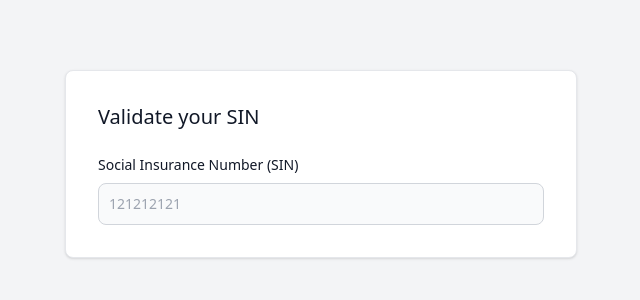
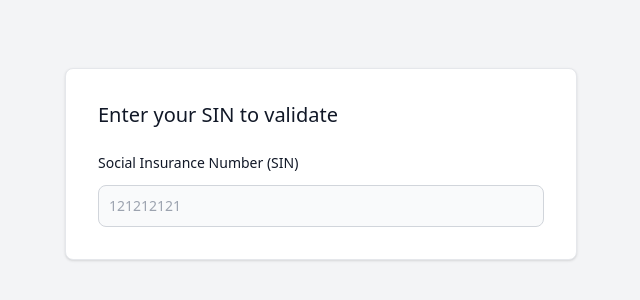
Before and after one commit to nicholedlc/sin-validator, a SvelteKit app: page / in a window 1280 px wide. Shown: the part 236-536 px from the top of the page, without its empty margins (319-959 px from the left). Built offline with nearby package versions, Linux system fonts and the light colour scheme.

Commit message:
Replace emojis with svg icons

```diff
--- /dev/null
+++ b/src/components/Icon.svelte
@@ -0,0 +1,17 @@
+<script module lang="ts">
+  export type CardProps = { name: string, styleClass: string };
+</script>
+
+<script lang="ts">
+  const { name, styleClass }: CardProps = $props()
+</script>
+
+<div>
+  <svg xmlns="http://www.w3.org/2000/svg" viewBox="0 0 24 24" fill="currentColor" class={styleClass}>
+    {#if name === "check-badge"}
+      <path fill-rule="evenodd" d="M8.603 3.799A4.49 4.49 0 0 1 12 2.25c1.357 0 2.573.6 3.397 1.549a4.49 4.49 0 0 1 3.498 1.307 4.491 4.491 0 0 1 1.307 3.497A4.49 4.49 0 0 1 21.75 12a4.49 4.49 0 0 1-1.549 3.397 4.491 4.491 0 0 1-1.307 3.497 4.491 4.491 0 0 1-3.497 1.307A4.49 4.49 0 0 1 12 21.75a4.49 4.49 0 0 1-3.397-1.549 4.49 4.49 0 0 1-3.498-1.306 4.491 4.491 0 0 1-1.307-3.498A4.49 4.49 0 0 1 2.25 12c0-1.357.6-2.573 1.549-3.397a4.49 4.49 0 0 1 1.307-3.497 4.49 4.49 0 0 1 3.497-1.307Zm7.007 6.387a.75.75 0 1 0-1.22-.872l-3.236 4.53L9.53 12.22a.75.75 0 0 0-1.06 1.06l2.25 2.25a.75.75 0 0 0 1.14-.094l3.75-5.25Z" clip-rule="evenodd" />
+    {:else if name === "x-circle"}
+      <path fill-rule="evenodd" d="M12 2.25c-5.385 0-9.75 4.365-9.75 9.75s4.365 9.75 9.75 9.75 9.75-4.365 9.75-9.75S17.385 2.25 12 2.25Zm-1.72 6.97a.75.75 0 1 0-1.06 1.06L10.94 12l-1.72 1.72a.75.75 0 1 0 1.06 1.06L12 13.06l1.72 1.72a.75.75 0 1 0 1.06-1.06L13.06 12l1.72-1.72a.75.75 0 1 0-1.06-1.06L12 10.94l-1.72-1.72Z" clip-rule="evenodd" />
+    {/if}
+  </svg>
+</div>
--- a/src/components/TextInput.svelte
+++ b/src/components/TextInput.svelte
@@ -2,6 +2,7 @@
   import type { FormEventHandler } from "svelte/elements";
   import { luhnCheck } from "$lib/luhnCheck";
   import { Confetti } from "svelte-confetti";
+  import Icon from "./Icon.svelte";
 
   export type CardProps = { title?: string };
 </script>
@@ -11,19 +12,22 @@
   "bg-gray-50 border border-gray-300 text-gray-900 text-sm rounded-lg focus:ring-blue-500 focus:border-blue-500 block w-full p-2.5 dark:bg-gray-700 dark:border-gray-600 dark:placeholder-gray-400 dark:text-white dark:focus:ring-blue-500 dark:focus:border-blue-500 outline-none";
   const validInputStyle = "bg-green-50 border border-green-500 text-green-900 dark:text-green-400 text-sm rounded-lg focus:ring-green-500 focus:border-green-500 block w-full p-2.5 dark:bg-gray-700 dark:border-green-500 outline-none";
   const invalidInputStyle = "bg-red-50 border border-red-500 text-red-900 text-sm rounded-lg focus:ring-red-500 dark:bg-gray-700 focus:border-red-500 block w-full p-2.5 dark:text-red-500 dark:placeholder-red-500 dark:border-red-500 outline-none";
+  const initialInputIcon = { name: "", styleClass: "" };
+  const validInputIcon = { name: "check-badge", styleClass: "size-6 text-green-500" };
+  const invalidInputIcon = { name: "x-circle", styleClass: "size-6 text-red-500" };
 
   let text = $state("");
   let isValidSIN = $derived(text.length === 9 && luhnCheck(text));
   let inputStyle = $state(initialInputStyle);
-  let inputIcon = $state("");
+  let iconStyle = $state(initialInputIcon);
 
   const toggleInputStyle = () => {
     if (isValidSIN) {
-      inputStyle = validInputStyle
-      inputIcon = "✅";
+      inputStyle = validInputStyle;
+      iconStyle = validInputIcon;
     } else {
       inputStyle = invalidInputStyle
-      inputIcon = "❌";
+      iconStyle = invalidInputIcon;
     }
   };
 
@@ -38,7 +42,7 @@
     if (text !== "") toggleInputStyle();
     else {
       inputStyle = initialInputStyle;
-      inputIcon = "";
+      iconStyle = initialInputIcon;
     }
   };
 
@@ -50,9 +54,11 @@
 <div>
   <label
     for="sin"
-    class="block mb-2 text-sm font-medium text-gray-900 dark:text-white"
-    ><span>Social Insurance Number (SIN)</span>
-    <span>{inputIcon}</span>
+    class="flex justify-between mb-2 text-sm font-medium h-6 text-gray-900 dark:text-white"
+    >
+    <div>Social Insurance Number (SIN)</div>
+    <div>{#if isValidSIN}<Confetti xSpread={0.01} />{/if}</div>
+    <div><Icon {...iconStyle} /></div>
   </label>
   <input
     type="sin"
@@ -65,7 +71,4 @@
     placeholder="121212121"
     required
   />
-  {#if isValidSIN}
-    <Confetti xSpread={0.01} />
-  {/if}
 </div>
--- a/src/routes/+page.svelte
+++ b/src/routes/+page.svelte
@@ -4,6 +4,6 @@
   import TextInput from "../components/TextInput.svelte";
 </script>
 
-<Card title="Validate your SIN">
+<Card title="Enter your SIN to validate">
   <TextInput />
 </Card>
```
